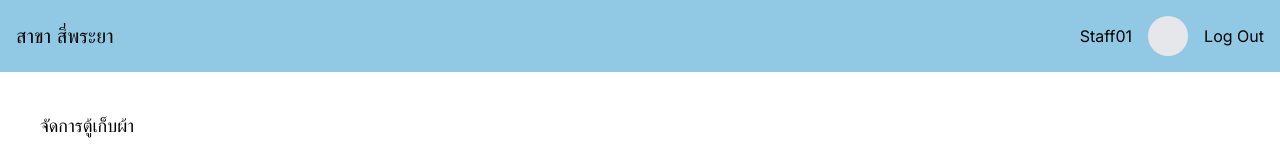
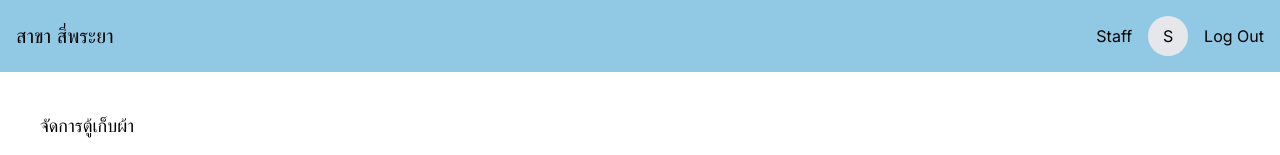
Before and after one commit to Ponrawoot/Washout-Web-UI, a Next.js app: page /locker in a window 1280 px wide. Shown: the top 155 px of the page. Built offline with nearby package versions, Linux system fonts and the light colour scheme.

Commit message:
update Topbar profile alphabet
- update Topbar profile alphabet to mockup profile picture

```diff
--- a/src/app/component/AdminTopBar.tsx
+++ b/src/app/component/AdminTopBar.tsx
@@ -12,11 +12,10 @@ export default function AdminTopBar() {
   const [isMachinePage, setIsMachinePage] = useState(false);
 
   useEffect(() => {
-    // Update states on the client side after the initial render
     setIsBranchPage(window.location.pathname === '/branch');
     setIsStaffPage(window.location.pathname === '/staff');
     setIsMachinePage(window.location.pathname === '/machine');
-  }, []); // Empty dependency array ensures this runs only once after the initial render on the client side
+  }, []);
 
   const handleBranchIconClick = () => {
     setIsBranchPage(true);
@@ -59,10 +58,13 @@ export default function AdminTopBar() {
           </div>
           <ul className="flex space-x-4 items-center">
             <li>
-              <p>ผู้ดูแลระบบ</p>
+              <p>Admin</p>
             </li>
             <li>
-              <div className="w-10 h-10 bg-gray-200 rounded-full flex items-center justify-center"></div>
+              <div className="w-10 h-10 bg-gray-200 rounded-full flex items-center justify-center">
+
+                <p className="text-black">A</p>
+              </div>
             </li>
             <li>
               <button onClick={() => router.replace("/login")}>Log Out</button>
--- a/src/app/component/StaffTopBar.tsx
+++ b/src/app/component/StaffTopBar.tsx
@@ -1,7 +1,13 @@
 "use client";
 import { useRouter } from "next/navigation";
 export default function StaffTopBar() {
-  const router = useRouter();
+  function getProfileInitials(name:string) {
+    return name.charAt(0).toUpperCase();
+  }
+
+  function topBar(staffName:string) {
+    const profileInitials = getProfileInitials(staffName);
+
     return (
       <nav className="bg-primary-blue p-4">
         <div className="container mx-auto">
@@ -11,18 +17,24 @@ export default function StaffTopBar() {
             </div>
             <ul className="flex space-x-4 items-center">
               <li>
-                <p>Staff01</p>
+                <p>{staffName}</p>
               </li>
               <li>
                 <div className="w-10 h-10 bg-gray-200 rounded-full flex items-center justify-center">
+                  {/* Display the first alphabet of staffName as profile picture */}
+                  <p className="text-black">{profileInitials}</p>
                 </div>
               </li>
               <li>
-          <button onClick={() =>router.replace("/login")}>Log Out</button>
+                <button onClick={() => router.replace("/login")}>Log Out</button>
               </li>
             </ul>
           </div>
         </div>
       </nav>
     );
-  };
+  }
+
+  const router = useRouter();
+  return topBar("Staff");
+}
```
Lines whose indentation alone changed are shown as unchanged.
